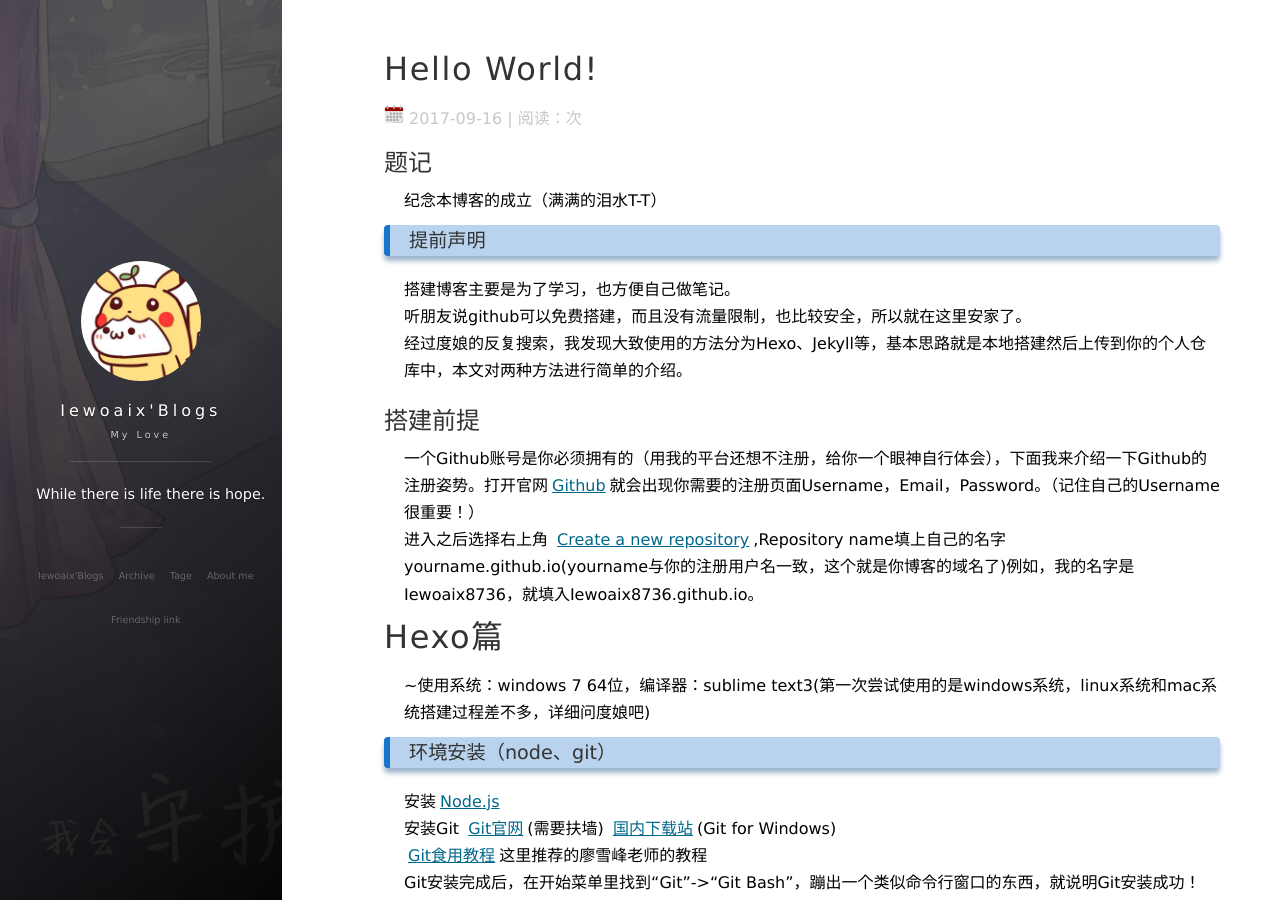
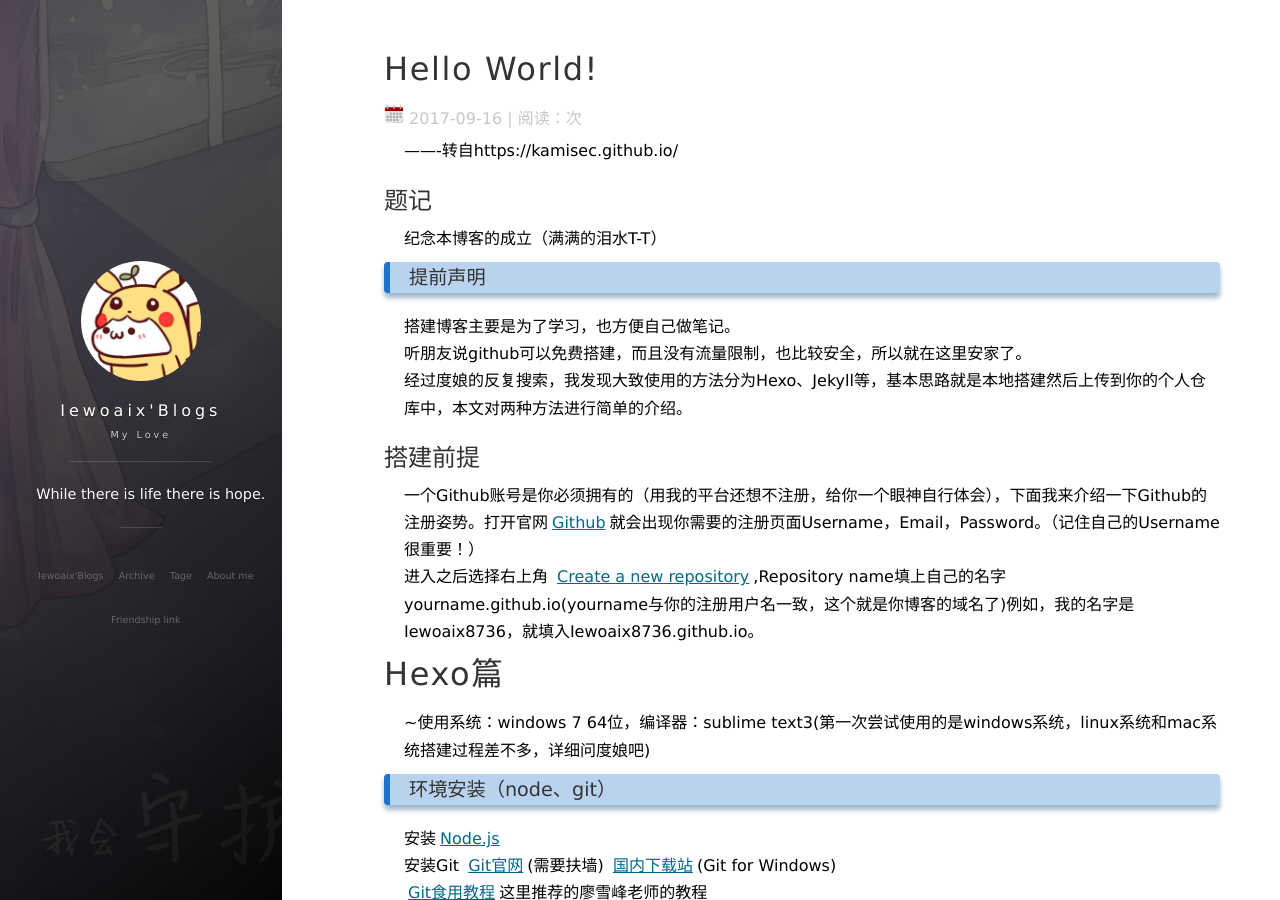
Before and after one commit to blubiu/blubiu.github.io, a Jekyll site: the page built from _posts/2017-05-19-Hello_world.md, in a window 1280 px wide and 900 px high. Built offline with Jekyll 4.4.1, drawn with Linux system fonts in a browser that asks for light colours; nearby versions of some CDN libraries; comment, search, counter and statistics services are not loaded.

Commit message:
Update 2017-05-19-Hello_world.md

```diff
--- a/_posts/2017-05-19-Hello_world.md
+++ b/_posts/2017-05-19-Hello_world.md
@@ -5,7 +5,7 @@ date: 2017-09-16
 description: "博客搭建过程"
 tag: My Blog
 ---
-
+-------转自https://kamisec.github.io/
 ## 题记
   纪念本博客的成立（满满的泪水T-T）
 
```
